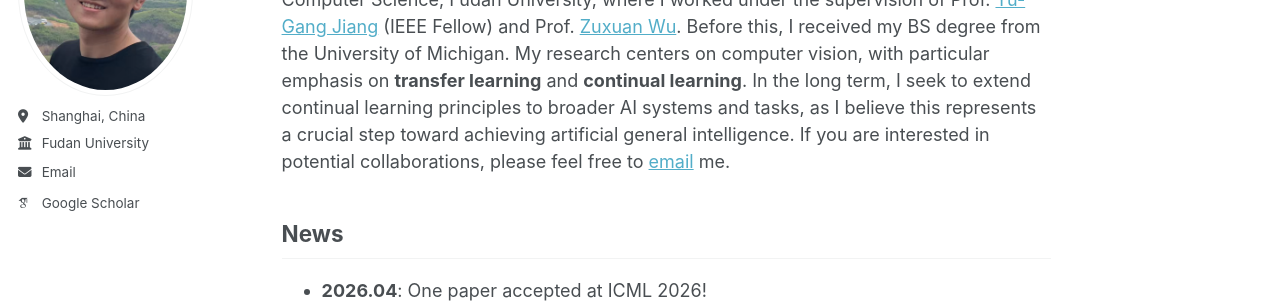
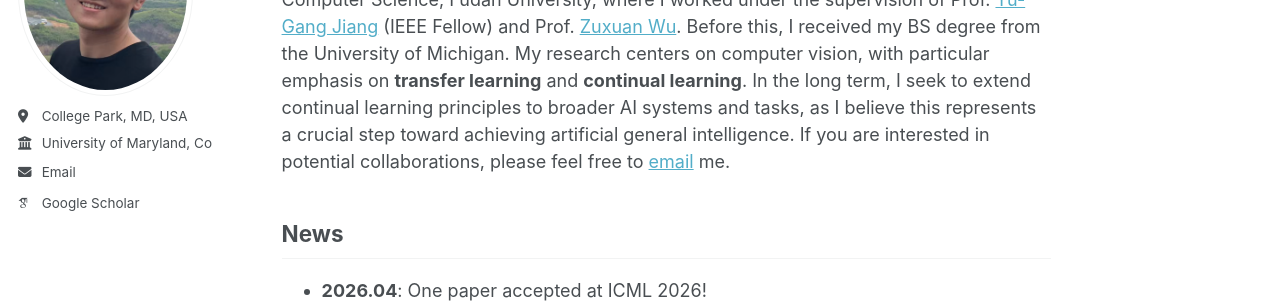
Before and after one commit to HaoranChen/haoranchen.github.io, a Jekyll site: the page built from _pages/about.md, in a window 1280 px wide. Shown: the part 209-512 px from the top of the page. Built offline with Jekyll 4.4.1, drawn with Linux system fonts in a browser that asks for light colours; some web fonts are replaced.

Commit message:
Update personal information in _config.yml

```diff
--- a/_config.yml
+++ b/_config.yml
@@ -26,10 +26,10 @@ author:
   name             : #""
   pronouns         : # example: "she/her"
   bio              : #""
-  location         : "Shanghai, China"
-  employer         : "Fudan University"
+  location         : "College Park, MD, USA"
+  employer         : "University of Maryland, College Park"
   uri              : # URL
-  email            : "chenhran21@m.fudan.edu.cn"
+  email            : "chenhr@umd.edu"
 
   # Academic websites
   academia         : # URL
```
